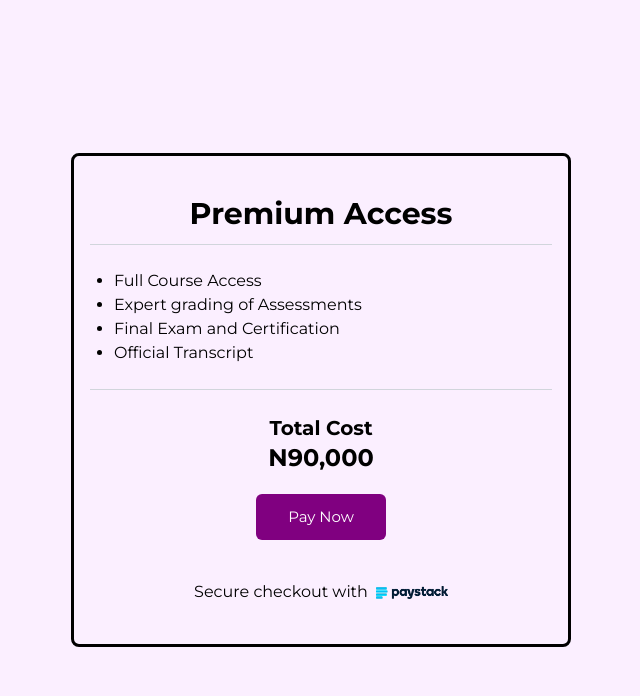
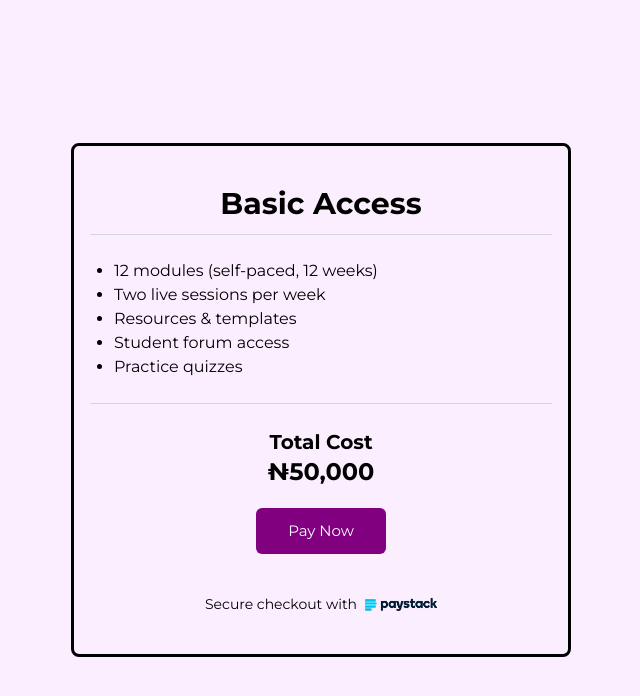
Before and after one commit to unibeninterns/research_frontend, a Next.js app: page /payment in a window 1280 px wide. Shown: the top 696 px of the page, without its empty margins (319-959 px from the left). Built offline with nearby package versions, Linux system fonts and the light colour scheme.

Commit message:
Finished with payment screen

```diff
--- a/app/payment/page.tsx
+++ b/app/payment/page.tsx
@@ -1,10 +1,83 @@
 "use client";
-import { useRouter } from "next/navigation";
+import { useRouter, useSearchParams } from "next/navigation";
+import Image from "next/image";
 import paystack from "../../components/paystack-logo.png";
 
+const features = [
+  {
+    feature: "12 modules (self-paced, 12 weeks)",
+    basic: true,
+    premium: true,
+  },
+  {
+    feature: "Two live sessions per week",
+    basic: true,
+    premium: true,
+  },
+  {
+    feature: "Resources & templates",
+    basic: true,
+    premium: true,
+  },
+  {
+    feature: "Student forum access",
+    basic: true,
+    premium: true,
+  },
+  {
+    feature: "Practice quizzes",
+    basic: true,
+    premium: true,
+  },
+  {
+    feature: "Tutor-graded assessments & feedback",
+    basic: false,
+    premium: true,
+  },
+  {
+    feature: "Final exam",
+    basic: false,
+    premium: true,
+  },
+  {
+    feature: "Transcript",
+    basic: false,
+    premium: true,
+  },
+  {
+    feature: "Priority support",
+    basic: false,
+    premium: true,
+  },
+  {
+    feature: "Professional Diploma Certificate (upon meeting criteria)",
+    basic: false,
+    premium: true,
+  },
+];
+
+const plans = {
+  basic: {
+    name: "Basic Access",
+    price: "₦50,000",
+    key: "basic",
+  },
+  premium: {
+    name: "Premium Access",
+    price: "₦90,000",
+    key: "premium",
+  },
+};
 
 const PaymentScreen = () => {
   const router = useRouter();
+  const searchParams = useSearchParams();
+  const plan = searchParams.get("plan") || "basic"; // default = basic
+  const selectedPlan = plans[plan as keyof typeof plans];
+
+  const planFeatures = features.filter(
+    (f) => f[selectedPlan.key as "basic" | "premium"]
+  );
 
   {
     /*
@@ -23,7 +96,7 @@ const PaymentScreen = () => {
           const data = await res.json();
 
           if (data.status === "success") {
-            router.push("/payments/success");
+            router.push(`/payment/success?plan=${plan}&amount=${selectedPlan.price}&email=${userEmail}&ref=123456`);
           } else {
             alert("❌ Verification failed");
           }
@@ -40,24 +113,25 @@ const PaymentScreen = () => {
   };
   */
   }
+
   const payWithPaystack = () => {
-    router.push("/payment/success");
+    router.push(`/payment/success?plan=${plan}&amount=${selectedPlan.price}`);
   };
+
   return (
     <div className="min-h-screen w-full justify-center items-center flex">
       <div className="rounded-md border-black text-center border-3 w-[500px] px-4 py-10">
-        <p className="text-3xl font-bold pb-3">Premium Access</p>
+        <p className="text-3xl font-bold pb-3">{selectedPlan.name}</p>
 
         <ul className="list-disc pl-6 text-left border-y-[1px] py-6 border-gray-300">
-          <li>Full Course Access</li>
-          <li>Expert grading of Assessments</li>
-          <li>Final Exam and Certification</li>
-          <li>Official Transcript</li>
+          {planFeatures.map((f) => (
+            <li key={f.feature}>{f.feature}</li>
+          ))}
         </ul>
 
         <div>
           <p className="font-bold text-xl pt-6">Total Cost</p>
-          <p className="font-bold text-2xl">N90,000</p>
+          <p className="font-bold text-2xl">{selectedPlan.price}</p>
 
           <button
             onClick={payWithPaystack}
@@ -67,9 +141,15 @@ const PaymentScreen = () => {
           </button>
         </div>
 
-        <p className="flex items-center pt-5 justify-center">
-          Secure checkout with{" "}
-          <img className="w-20 pl-2" src={paystack.src} alt="Paystack Logo" />
+        <p className="flex items-center text-sm pt-5 justify-center">
+          Secure checkout with
+          <Image
+            className="w-20 pl-2"
+            src={paystack.src}
+            alt="Paystack Logo"
+            width={80}
+            height={32}
+          />
         </p>
       </div>
     </div>
--- a/app/payment/success/page.tsx
+++ b/app/payment/success/page.tsx
@@ -1,8 +1,21 @@
 "use client";
-
 import { useRouter, useSearchParams } from "next/navigation";
 import { jsPDF } from "jspdf";
+import Image from "next/image";
 import success from "../../../components/success.png";
+
+const plans = {
+  basic: {
+    name: "Basic Access",
+    price: "₦50,000",
+    key: "basic",
+  },
+  premium: {
+    name: "Premium Access",
+    price: "₦90,000",
+    key: "premium",
+  },
+};
 
 export default function PaymentSuccess() {
   const router = useRouter();
@@ -10,49 +23,91 @@ export default function PaymentSuccess() {
 
   // Read details from query string (from your payment verification step)
   const reference = searchParams.get("ref") || "N/A";
-  const plan = searchParams.get("plan") || "Premium Access";
+  const planParam = searchParams.get("plan") || "premium";
   const email = searchParams.get("email") || "user@email.com";
-  const amount = searchParams.get("amount") || "N90,000";
+  const amount =
+    searchParams.get("amount") ||
+    (planParam === "basic" ? "₦50,000" : "₦90,000");
+
+  const selectedPlan = plans[planParam as keyof typeof plans];
 
   // ✅ Generate and download receipt as PDF
   const downloadReceipt = () => {
     const doc = new jsPDF();
 
-    doc.setFontSize(18);
-    doc.text("Payment Receipt", 105, 20, { align: "center" });
+    // ===== Header =====
+    doc.setFontSize(20);
+    doc.setFont("helvetica", "bold");
+    doc.text("PAYMENT RECEIPT", 105, 20, { align: "center" });
 
     doc.setFontSize(12);
-    doc.text(`Reference ID: ${reference}`, 20, 40);
-    doc.text(`Plan: ${plan}`, 20, 55);
-    doc.text(`Email: ${email}`, 20, 70);
-    doc.text(`Amount Paid: ${amount}`, 20, 85);
-    doc.text(`Date: ${new Date().toLocaleString()}`, 20, 100);
+    doc.setFont("helvetica", "normal");
+    doc.text("Thank you for your purchase!", 105, 28, { align: "center" });
 
+    // Divider line
+    doc.setLineWidth(0.5);
+    doc.line(20, 35, 190, 35);
+
+    // ===== Receipt Details =====
+    doc.setFontSize(12);
+    doc.setFont("helvetica", "bold");
+    doc.text("Receipt Details", 20, 45);
+
+    doc.setFont("helvetica", "normal");
+    let y = 55;
+    const lineHeight = 10;
+
+    const details = [
+      ["Reference ID:", reference],
+      ["Plan:", selectedPlan.name],
+      ["Email:", email],
+      ["Amount Paid:", amount],
+      ["Date:", new Date().toLocaleString()],
+    ];
+
+    details.forEach(([label, value]) => {
+      doc.setFont("helvetica", "bold");
+      doc.text(label, 25, y);
+      doc.setFont("helvetica", "normal");
+      doc.text(value, 80, y);
+      y += lineHeight;
+    });
+
+    // Divider line before footer
+    doc.line(20, y, 190, y);
+
+    // ===== Footer =====
     doc.setFontSize(10);
+    doc.setFont("helvetica", "italic");
     doc.text(
-      "Thank you for your payment. Please keep this receipt for your records.",
-      20,
-      120
+      "This is a system-generated receipt. Please keep a copy for your records.",
+      105,
+      y + 10,
+      { align: "center" }
     );
 
+    // Save
     doc.save(`receipt_${reference}.pdf`);
   };
 
   return (
-    <div className="min-h-screen flex items-center justify-center bg-gray-50 px-4">
-      <div className="bg-white shadow-lg rounded-lg p-8 mt-20 text-center">
+    <div className="flex-col w-[430px] h-[560px] shadow-lg p-4 items-center my-5 mx-auto justify-center bg-gray-50 px-6 rounded-lg">
       {/* Success Icon */}
-        <div className="flex justify-center mb-4">
-          <div className=" text-green-600 flex items-center justify-center">
-            <img src={success.src} alt="Payment Successful Icon" />
-          </div>
+      <div className="flex justify-center my-8">
+        <Image
+          className="bg-transparent"
+          src={success}
+          alt="Payment Successful Icon"
+          width={280}
+          height={280}
+        />
       </div>
 
       {/* Title */}
-        <h1 className="text-2xl font-bold text-gray-900 mb-2">
+      <h1 className="text-2xl text-center font-bold text-gray-900 mb-2">
         Payment Successful
       </h1>
-        <p className="text-gray-600 mb-6">
+      <p className="text-gray-600 text-center mb-6">
         Thank you! Your payment has been confirmed.
       </p>
 
@@ -63,7 +118,7 @@ export default function PaymentSuccess() {
           <div>{reference}</div>
 
           <div className="font-semibold">Plan:</div>
-            <div>{plan}</div>
+          <div>{selectedPlan.name}</div>
 
           <div className="font-semibold">Email:</div>
           <div>{email}</div>
@@ -89,6 +144,5 @@ export default function PaymentSuccess() {
         </button>
       </div>
     </div>
-    </div>
   );
 }
```
Also changed, not shown: app/pricing/page.tsx (+118 -108 lines). Lines whose indentation alone changed are shown as unchanged.
